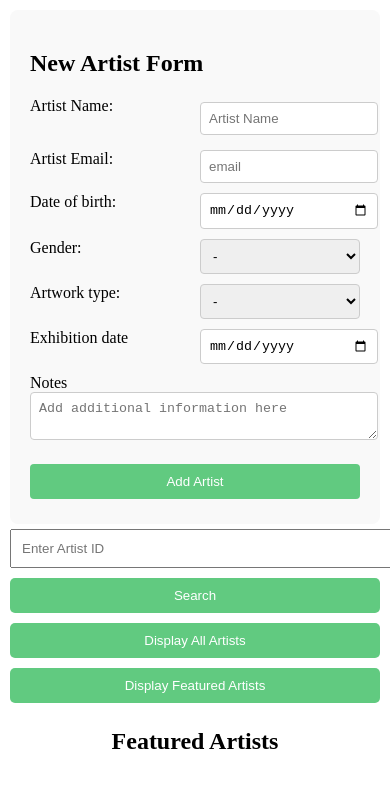
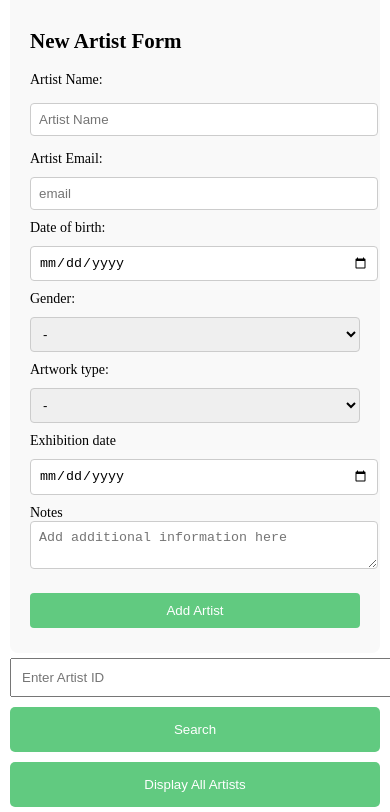
Before and after one commit to rileywalshh/typeScript-App, a website: page src/index.html in a window 390 px wide. Shown: the part 139-951 px from the top of the page. Drawn offline with Linux system fonts and the light colour scheme.

Commit message:
added phone screen css

```diff
--- a/src/styles.css
+++ b/src/styles.css
@@ -1,3 +1,6 @@
+html {
+    font-size: 16px;
+  }
 
 body {
     font-family: 'Times New Roman', Times, serif;
@@ -58,6 +61,12 @@ button {
     gap: 10px;
 }
 
+@media (max-width: 600px) {
+    .form-row {
+        grid-template-columns: 1fr;
+    }
+}
+
 .form-row-notes {
     grid-template-columns: 1fr;
 }
@@ -109,3 +118,21 @@ button {
     background-color: #4CAF50;
     color: white;
 }
+
+@media (max-width: 600px) {
+    html {
+      font-size: 14px;
+    }
+  }
+
+@media (max-width: 600px) {
+    button {
+      padding: 15px 10px;
+    }
+  }
+
+@media (max-width: 600px) {
+    .secondary-info {
+      display: none;
+    }
+  }
```
